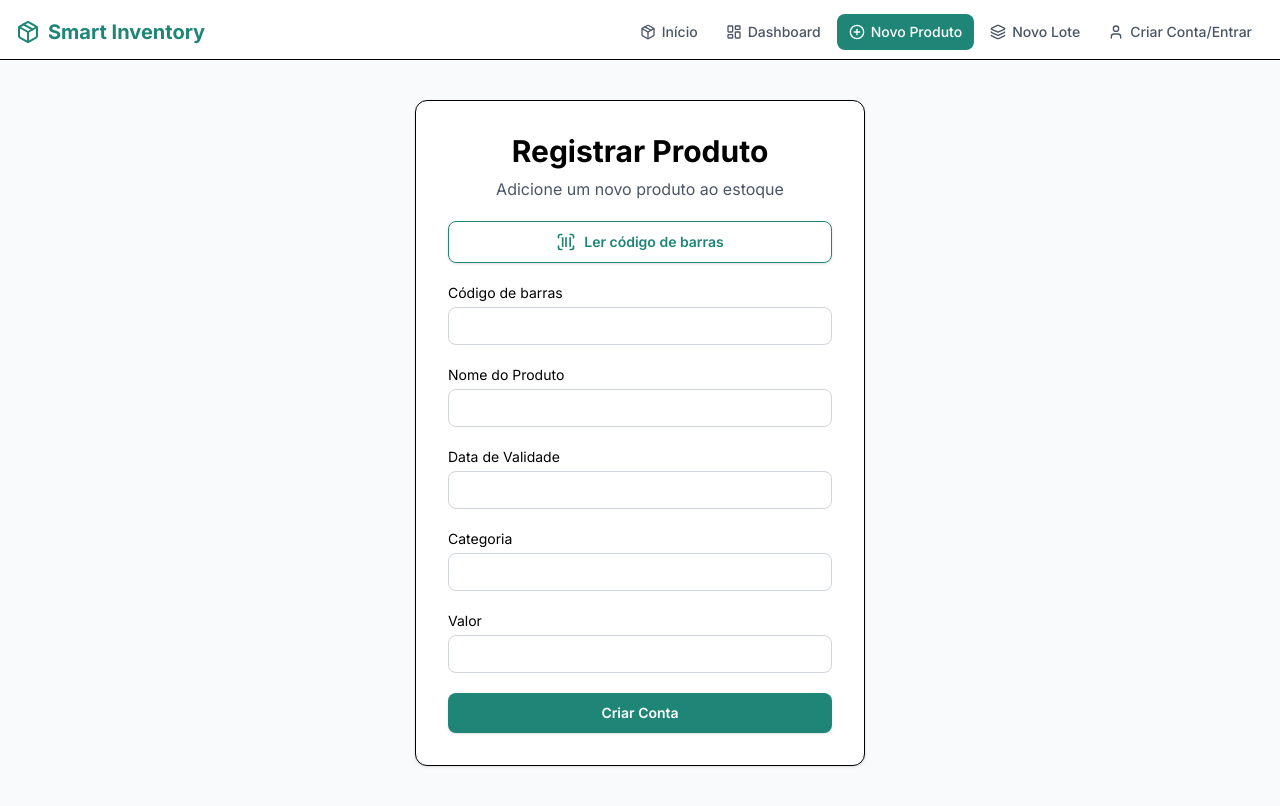
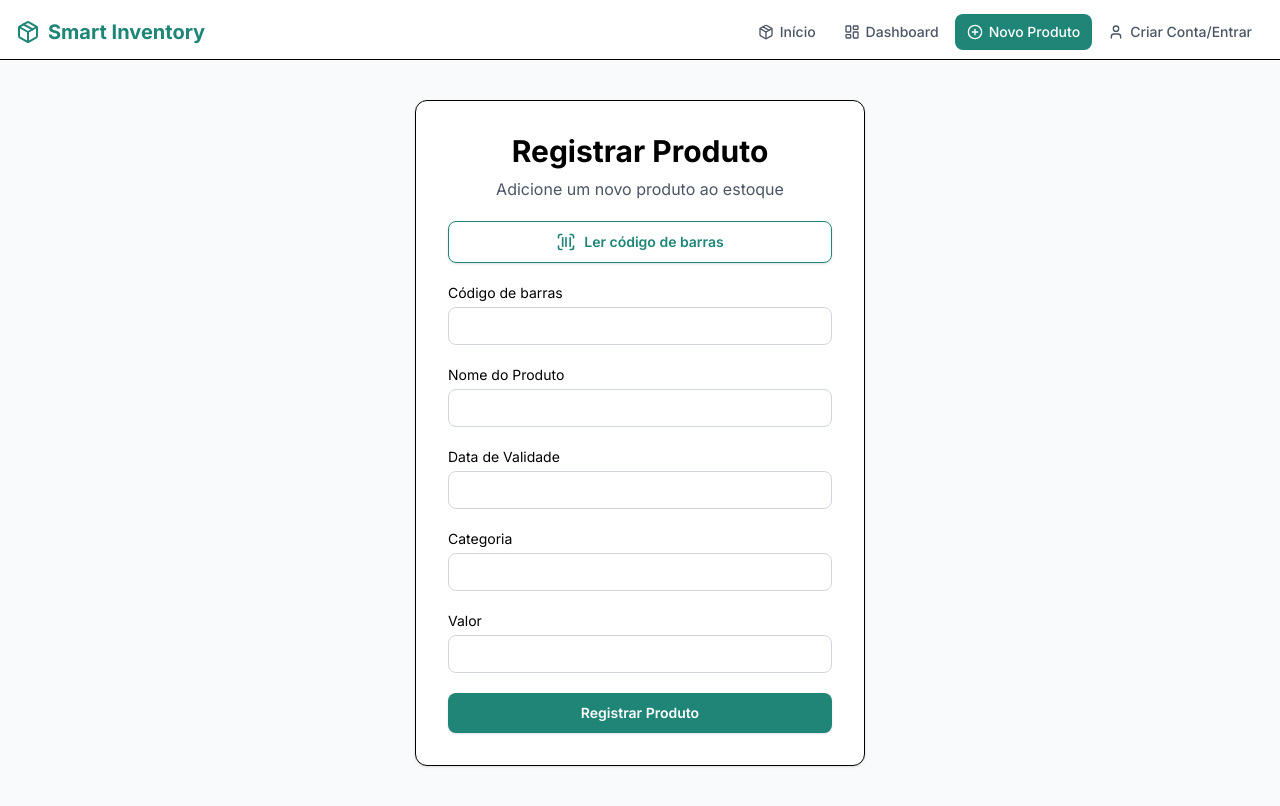
Before and after one commit to cnrnival/smart-inventory, a Next.js app: page /register-product in a window 1280 px wide. Shown: the top 806 px of the page. Built offline with nearby package versions, Linux system fonts and the light colour scheme.

Commit message:
alteração nav

```diff
--- a/src/app/register-product/page.tsx
+++ b/src/app/register-product/page.tsx
@@ -55,7 +55,7 @@ export default function RegisterProductPage(){
                         <input type="text" className="w-full rounded-lg border border-gray-300 bg-white px-3 py-2 text-sm outline-none focus:border-primary focus:ring-2 focus:ring-primary/20" onChange={(e)=> e.target.value} value={productPrice} />
 
                         <button type="submit" className="w-full rounded-lg bg-primary px-4 py-2.5 text-sm font-semibold text-white shadow-sm transition-colors hover:bg-primary/90 bg-blue-600">
-                            Criar Conta
+                            Registrar Produto
                         </button>
                     </form>
                 </div>
--- a/src/components/Navbar.tsx
+++ b/src/components/Navbar.tsx
@@ -8,7 +8,7 @@ const links = [
   { to: '/', label: 'Início', icon: Package },
   { to: '/dashboard', label: 'Dashboard', icon: LayoutDashboard },
   { to: '/register-product', label: 'Novo Produto', icon: PlusCircle },
-  { to: '/register-batch', label: 'Novo Lote', icon: Layers },
+  // { to: '/register-batch', label: 'Novo Lote', icon: Layers },
   { to: '/create-account', label: 'Criar Conta/Entrar', icon: User },
 ];
 
```
